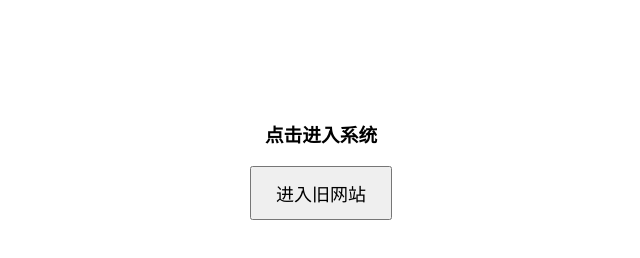
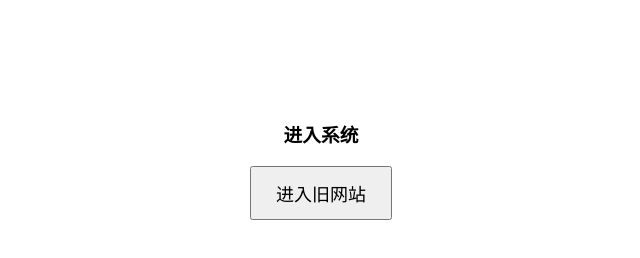
Before and after one commit to zixiongzhou70-png/1, a plain HTML site: page index.html in a window 1280 px wide. Shown: the full height of the page, 319-959 px from the left. Drawn offline with Linux system fonts and the light colour scheme.

Commit message:
index.html

```diff
--- a/index.html
+++ b/index.html
@@ -6,7 +6,7 @@
 </head>
 <body style="text-align:center;margin-top:120px;">
 
-<h3>点击进入系统</h3>
+<h3>进入系统</h3>
 
 <button onclick="go()" style="font-size:18px;padding:12px 24px;">
 进入旧网站
```
